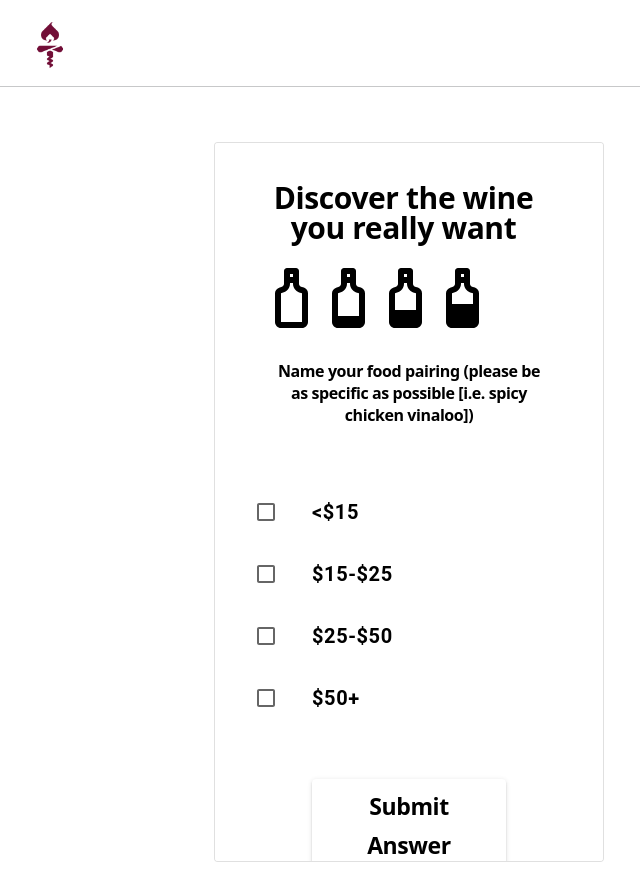
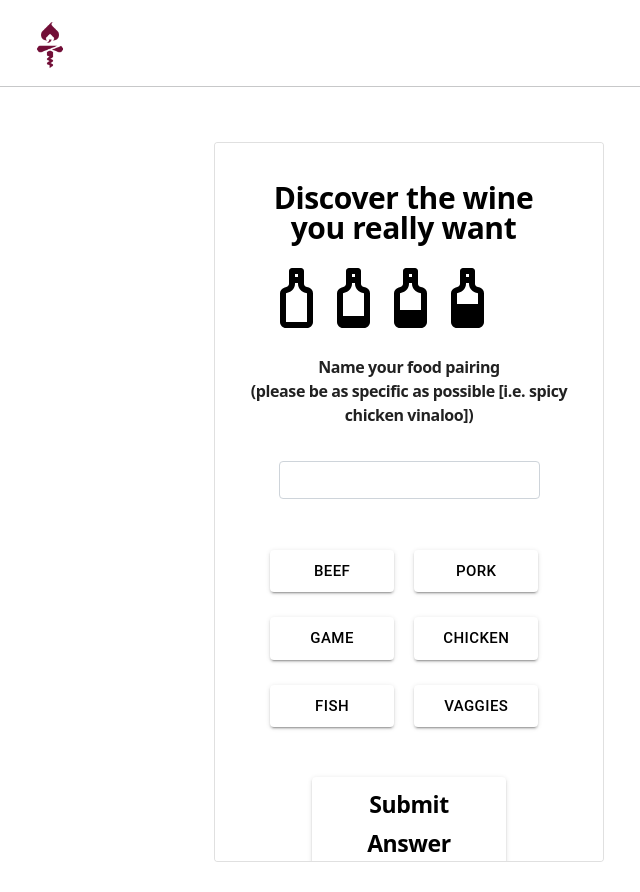
Before and after one commit to mulanisanket0511/mywinegenie, a React (Create React App) app: page /step-3/food in a window 1280 px wide. Shown: the whole page, without its empty margins (231-871 px from the left). Built offline with nearby package versions, Linux system fonts and the light colour scheme.

Commit message:
food pairing

```diff
--- a/src/App.js
+++ b/src/App.js
@@ -8,7 +8,6 @@ import Step1 from "./component/dashboard/step-1/Step1";
 import Step2 from "./component/dashboard/step-2/Step2";
 import Step3 from "./component/dashboard/step-3/Step3";
 import By_region from "./component/dashboard/step-3 region/By_region";
-import MultipleSelectChip from "./DropDownWithAutoSelect";
 import By_ocassion from "./component/dashboard/step-3 ocassion/By_occasion";
 import By_food from "./component/dashboard/step-3 food pair/By_food";
 import By_grape from "./component/dashboard/step-3 grape variety/By_grap";
--- a/src/DropDownWithAutoSelect.jsx
+++ /dev/null
@@ -1,54 +0,0 @@
-import * as React from 'react';
-import { useTheme } from '@mui/material/styles';
-import Box from '@mui/material/Box';
-import OutlinedInput from '@mui/material/OutlinedInput';
-import InputLabel from '@mui/material/InputLabel';
-import MenuItem from '@mui/material/MenuItem';
-import FormControl from '@mui/material/FormControl';
-import Select from '@mui/material/Select';
-import Chip from '@mui/material/Chip';
-import { Checkbox, IconButton, ListItem, ListItemText } from '@mui/material';
-import { Add } from '@material-ui/icons';
-
-const ITEM_HEIGHT = 48;
-const ITEM_PADDING_TOP = 8;
-const MenuProps = {
-    PaperProps: {
-        style: {
-            maxHeight: ITEM_HEIGHT * 4.5 + ITEM_PADDING_TOP,
-            width: 250,
-        },
-    },
-};
-
-const names = [
-    'Oliver Hansen',
-    'Van Henry',
-    'April Tucker',
-    'Ralph Hubbard',
-    'Omar Alexander',
-    'Carlos Abbott',
-    'Miriam Wagner',
-    'Bradley Wilkerson',
-    'Virginia Andrews',
-    'Kelly Snyder',
-];
-
-function getStyles(name, personName, theme) {
-    return {
-        fontWeight:
-            personName.indexOf(name) === -1
-                ? theme.typography.fontWeightRegular
-                : theme.typography.fontWeightMedium,
-    };
-}
-
-export default function MultipleSelectChip() {
-
-    return (
-        <div>
-
-
-        </div>
-    );
-}
--- a/src/component/dashboard/step-1/Step1.jsx
+++ b/src/component/dashboard/step-1/Step1.jsx
@@ -25,9 +25,12 @@ const Step1 = () => {
       if (value === true) {
         step1_value_arr.push(budget[key])
       }
+      localStorage.setItem("step1",JSON.stringify(step1_value_arr));
+      if(value === true){
+        navigate("/step-2")
+
+      }
     }
-    localStorage.setItem("step1",JSON.stringify(step1_value_arr));
-    navigate("/step-2")
   }
   return (
     <div>
--- a/src/component/dashboard/step-2/Step2.jsx
+++ b/src/component/dashboard/step-2/Step2.jsx
@@ -25,10 +25,12 @@ const Step2 = () => {
       if (value === true) {
         step2_value_arr.push(type_of_wine[key])
       }
+      localStorage.setItem("step2",JSON.stringify(step2_value_arr));
+      if(value === true){
+      navigate("/step-3")
     }
-    localStorage.setItem("step2",JSON.stringify(step2_value_arr));
-    navigate("/step-3")
-  }
+    }
+}
   return (
     <div>
       <Box sx={{ maxWidth: 390 }}>
--- a/src/component/dashboard/step-3 food pair/By_food.css
+++ b/src/component/dashboard/step-3 food pair/By_food.css
@@ -1,8 +1,37 @@
 .icon-food{
-    width:292px;
+    width:282px;
     margin:auto;
 }
 .foodicon{
     margin: 12px ;
     margin-top: 25px;
 }
+.questionfood{
+font-style: SemiBold;
+margin-top:15px !important;
+margin: auto;
+width: 325px;
+margin: auto;
+Vertical-align: Top;
+text-align: center;
+letter-spacing: -0.41px;
+font-weight: 600;
+}
+.food-input{
+    margin: auto;
+    width: 261px ;
+    margin-top: 34px;
+    margin-bottom: 26px;
+
+}
+input{
+    width: 261px !important;
+}
+.col-5.submit-answer{
+    margin-top: 25px !important;
+    margin-inline: 10px;
+}
+.submit-answer-food{
+    background-color: white !important;
+    color: #000000 !important;
+}
--- a/src/component/dashboard/step-3 food pair/By_food.jsx
+++ b/src/component/dashboard/step-3 food pair/By_food.jsx
@@ -1,8 +1,19 @@
-
-import React, { useState } from 'react'
-import { Box, Button, Grid, Card, Checkbox, FormControlLabel } from '@mui/material'
-import './By_food.css'
-import Title from '../titleview/Title'
+import React, { useState } from "react";
+import {
+  Box,
+  Button,
+  Grid,
+  Card,
+  Checkbox,
+  FormControlLabel,
+  Input,
+  Select,
+  MenuItem,
+  FormControl,
+  OutlinedInput,
+} from "@mui/material";
+import "./By_food.css";
+import Title from "../titleview/Title";
 import { useNavigate } from "react-router-dom";
 import svgicon1 from "../../../asset/component/step2/bottle1step2.svg";
 import svgicon2 from "../../../asset/component/step2/bottle2step2.svg";
@@ -10,73 +21,87 @@ import svgicon3 from "../../../asset/component/step3/bottle3step3.svg";
 import svgicon4 from "../../../asset/component/step4/bottle4step4.svg";
 
 const By_food = () => {
-  const navigate = useNavigate()
-  const [checked, setChecked] = useState({
-    0: false,
-    1: false,
-    2: false,
-    3: false
-  });
-  console.log(checked);
-  const budget = ["<$15", "$15-$25", "$25-$50", "$50+"];
-  const step1_value_arr = []
-  const handleChange = (event, index) => {
-    setChecked({ ...checked, [index]: event.target.checked })
-  }
-  const handlesubmitanswer = (e) => {
-    for (let [key, value] of Object.entries(checked)) {
-      if (value === true) {
-        step1_value_arr.push(budget[key])
-      }
-    }
-    localStorage.setItem("step1",JSON.stringify(step1_value_arr));
-    navigate("/step-2")
-  }
+  const navigate = useNavigate();
+  const [input, setinput] = useState("");
+  const [select, setselect] = useState("");
+  const foodvariety = ["mild", "medium", "spicy", "very spicy"];
+
+  const foodtype = ["beef", "pork", "game", "chicken", "fish","vaggies"];
+  const handlesubmitanswer = () => {};
+
   return (
     <div>
       <Box sx={{ maxWidth: 390 }}>
         <Card variant="outlined">
           <Title />
-          <div className='icon-food'>
+          <div className="icon-food">
             <img className="foodicon" src={svgicon1} alt="" srcset="" />
             <img className="foodicon" src={svgicon2} alt="" srcset="" />
             <img className="foodicon" src={svgicon3} alt="" srcset="" />
             <img className="foodicon" src={svgicon4} alt="" srcset="" />
           </div>
-          <div className="question">
-            <p classname="que"> Name your food pairing
-(please be as specific as possible [i.e. spicy chicken vinaloo])</p>
+          <div className="questionfood">
+            Name your food pairing
+            <p classname="que">
+              (please be as specific as possible [i.e. spicy chicken vinaloo])
+            </p>
           </div>
-          <div className='option'>
-            {
-              budget.map((value, index) => (
-                <FormControlLabel key={index} control={<Checkbox color="primary"
-                />}
-                  onChange={(e) => (handleChange(e, index))}
-                  value={value}
-                  label={value}
-                  name="wine_price"
-                />
-              ))
+          <div className="food-input">
+            {input===""?
+            <input className="form-control" value={input}/>
+            :
+            <FormControl sx={{ m: 0, width:280 }}>
+              <Select
+                id=""
+                className="classSelect"
+                label=""
+                value={select===""?input:(select+".")}
+                onChange={(e) => setselect(e.target.value)}
+              >
+                <MenuItem className="d-none" value={input}>Spicy {input}</MenuItem>
+                <MenuItem className="d-none" value={select+"."}>{select}</MenuItem>
+                {foodvariety.map((item) => (
+                  <MenuItem value={item +" "+ input}>{item}</MenuItem>
+                ))}
+              </Select>
+            </FormControl>
+
             }
           </div>
-          <Grid item container justify="center" md={6} style={{ margin: "0 auto" }}>
+          <div className="popular">
+            {foodtype.map((value, index) => (
+              <Button
+                className="col-5 submit-answer"
+                variant="contained"
+                onClick={(e) => setinput(value)}
+                size="large"
+              >
+                {value}
+              </Button>
+            ))}
+          </div>
+          <Grid
+            item
+            container
+            justify="center"
+            md={6}
+            style={{ margin: "0 auto" }}
+          >
             <Button
-              className='submit-answer'
+              className="submit-answer-food"
               variant="contained"
               type="submit"
               onClick={(e) => handlesubmitanswer(e)}
               size="large"
               fullWidth
             >
-              <span className='submit'> Submit Answer </span>
+              <span className="submit"> Submit Answer </span>
             </Button>
           </Grid>
         </Card>
       </Box>
     </div>
-  )
+  );
+};
 
-}
-
-export default By_food
+export default By_food;
--- a/src/component/dashboard/step-3 grape variety/DropDownWithChips.jsx
+++ b/src/component/dashboard/step-3 grape variety/DropDownWithChips.jsx
@@ -27,6 +27,7 @@ const DropDownWithChips = ({ grape }) => {
       const handleDelete = (e, index) => {
         top.splice(index, 1)
         setTop([...top])
+
       }
     return (
         <div>
--- a/src/component/dashboard/step-3 region/By_region.jsx
+++ b/src/component/dashboard/step-3 region/By_region.jsx
@@ -39,7 +39,6 @@ const PopularRegion = ["French", "Itly", "California", "Spain", "BC", "Australia
 const By_region = () => {
   const theme = useTheme();
   const [personName, setPersonName] = React.useState([]);
-  console.log(personName);
   const handleChange = (event) => {
     const {
       target: { value },
@@ -124,7 +123,7 @@ const By_region = () => {
               </>
             ))}
           </div>
-          <div className="px-4 mt-4">
+          <div className="px-4">
             {personName.map((value, index) => (
               value === undefined ? null : <Chip className="m-2" onDelete={(e) => (handleDelete(e, index))} key={value} label={value} />
             ))}
```
